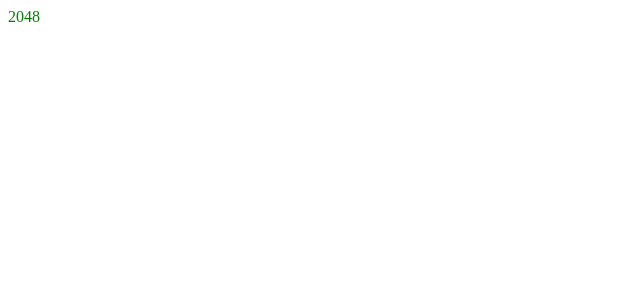
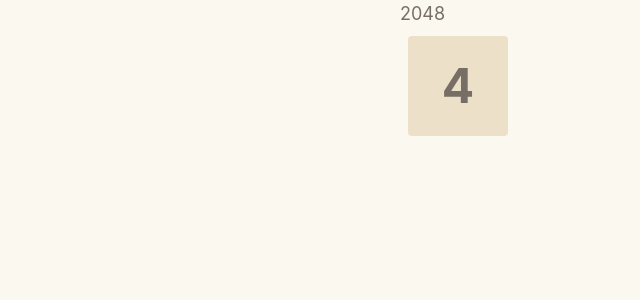
Before and after one commit to thibault-barrat/2048, a React (Create React App) app: page / in a window 1280 px wide. Shown: the top 300 px of the page, without its empty margins (0-640 px from the left). Built offline with nearby package versions, Linux system fonts and the light colour scheme.

Commit message:
create Tile component

```diff
--- a/src/App.module.scss
+++ b/src/App.module.scss
@@ -1,3 +1,20 @@
+@use '../src/styles/vars';
+
 .app {
-  color: green;
+  max-width: vars.$pixel-size * 60;
+  margin: vars.$pixel-size * 0 auto;
+
+  .header {
+    display: flex;
+    width: 100%;
+
+    > div {
+      flex: 1;
+    }
+
+    .button {
+      float: right;
+      margin: vars.$pixel-size * 3.25 vars.$pixel-size * 0;
+    }
+  }
 }
--- a/src/App.tsx
+++ b/src/App.tsx
@@ -1,12 +1,14 @@
 import React from 'react';
 import styles from './App.module.scss';
+import Tile from './components/Tile';
 
 function App() {
   return (
     <div className={styles.app}>
-      <header className="App-header">
+      <header className={styles.header}>
        2048
       </header>
+      <Tile value={4} position={[0, 0]} zIndex={0}/>
     </div>
   );
 }
--- /dev/null
+++ b/src/components/Tile/Tile.module.scss
@@ -0,0 +1,100 @@
+@use '../../styles/vars';
+
+.tile {
+  position: absolute;
+  width: vars.$pixel-size * 12.5;
+  height: vars.$pixel-size * 12.5;
+  margin: vars.$pixel-size * 1;
+  border-radius: vars.$pixel-size * 0.5;
+  background-color: #eee4da;
+  color: #776e65;
+  font-weight: bold;
+  text-align: center;
+  font-size: vars.$pixel-size * 6;
+  line-height: 2.1;
+  transition-property: left, top, transform;
+  transition-duration: 250ms, 250ms, 100ms;
+  transform: scale(1);
+
+  /* -=-=-=- START OF TEXT SIZE -=-=-=- */
+  &-128,
+  &-256,
+  &-512 {
+    font-size: vars.$pixel-size * 5.5;
+    line-height: 2.28;
+  }
+
+  &-1024,
+  &-2048 {
+    font-size: vars.$pixel-size * 4;
+    line-height: 3.18;
+  }
+  /* -=-=-=-= END OF TEXT SIZE =-=-=-=- */
+
+  &-2 {
+    background: #eee4da;
+    box-shadow: 0 0 30px 10px rgba(243, 215, 116, 0),
+      inset 0 0 0 1px rgba(255, 255, 255, 0);
+  }
+
+  &-4 {
+    background: #ede0c8;
+    box-shadow: 0 0 30px 10px rgba(243, 215, 116, 0),
+      inset 0 0 0 1px rgba(255, 255, 255, 0);
+  }
+
+  &-8 {
+    color: #f9f6f2;
+    background: #f2b179;
+  }
+
+  &-16 {
+    color: #f9f6f2;
+    background: #f59563;
+  }
+
+  &-32 {
+    color: #f9f6f2;
+    background: #f67c5f;
+  }
+
+  &-64 {
+    color: #f9f6f2;
+    background: #f65e3b;
+  }
+
+  &-128 {
+    color: #f9f6f2;
+    background: #edcf72;
+    box-shadow: 0 0 30px 10px rgba(243, 215, 116, 0.2381),
+      inset 0 0 0 1px rgba(255, 255, 255, 0.14286);
+  }
+
+  &-256 {
+    color: #f9f6f2;
+    background: #edcc61;
+    box-shadow: 0 0 30px 10px rgba(243, 215, 116, 0.31746),
+      inset 0 0 0 1px rgba(255, 255, 255, 0.19048);
+  }
+
+  &-512 {
+    color: #f9f6f2;
+    background: #edc850;
+    box-shadow: 0 0 30px 10px rgba(243, 215, 116, 0.39683),
+      inset 0 0 0 1px rgba(255, 255, 255, 0.2381);
+  }
+
+  &-1024 {
+    color: #f9f6f2;
+    background: #edc53f;
+    box-shadow: 0 0 30px 10px rgba(243, 215, 116, 0.47619),
+      inset 0 0 0 1px rgba(255, 255, 255, 0.28571);
+  }
+
+  &-2048 {
+    color: #f9f6f2;
+    background: #edc22e;
+    box-shadow: 0 0 30px 10px rgba(243, 215, 116, 0.55556),
+      inset 0 0 0 1px rgba(255, 255, 255, 0.33333);
+  }
+}
--- /dev/null
+++ b/src/components/Tile/index.tsx
@@ -0,0 +1,63 @@
+import React, { useState, useEffect } from 'react';
+import { usePrevProps } from '../../hooks/usePrevProps';
+import styles from './Tile.module.scss';
+
+type Props = {
+  // tile value - 2, 4, 8, 16, 32, ..., 2048.
+  value: number;
+  // an array containing the x and y index on the board.
+  position: [number, number];
+  // the order of tile on the tile stack.
+  zIndex: number;
+}
+
+const Tile = ({ value, position, zIndex }: Props) => {
+  // retieves board properties
+  //const [containerWidth, tileCount] = useBoard();
+  //  state required to animate the highlight
+  const [scale, setScale] = useState(1);
+
+  // the previous value (prop) - it is undefined if it is a new tile.
+  const previousValue = usePrevProps<number>(value);
+
+  // if it is a new tile...
+  const isNew = previousValue === undefined;
+  // ...or its value has changed...
+  const hasChanged = previousValue !== value;
+  // ... then the tile should be highlighted.
+  const shallHighlight = isNew || hasChanged;
+
+  // useEffect will decide if highlight should be triggered.
+  useEffect(() => {
+    if (shallHighlight) {
+      setScale(1.1);
+      setTimeout(() => setScale(1), 100);
+    }
+  }, [shallHighlight, scale]);
+
+  /**
+   * Converts tile position from array index to pixels.
+   */
+  // const positionToPixels = (position: number) => {
+  //   return (position / tileCount) * (containerWidth as number);
+  // };
+
+  // all animations come from CSS transition, and we pass them as styles
+  const style = {
+    // top: positionToPixels(position[1]),
+    // left: positionToPixels(position[0]),
+    transform: `scale(${scale})`,
+    zIndex,
+  };
+
+  return (
+    <div
+      className={`${styles.tile} ${styles[`tile-${value}`]}`}
+      style={style}
+    >
+      {value}
+    </div>
+  );
+};
+
+export default Tile;
--- /dev/null
+++ b/src/components/Tile/models/Tile.ts
@@ -0,0 +1,6 @@
+export type TileMeta = {
+  id: number;
+  position: [number, number];
+  value: number;
+  mergeWith?: number;
+};
--- /dev/null
+++ b/src/hooks/usePrevProps.ts
@@ -0,0 +1,18 @@
+import { useEffect, useRef } from "react";
+
+/**
+ * `usePrevProps` stores the previous value of the prop.
+ *
+ * @link https://blog.logrocket.com/how-to-get-previous-props-state-with-react-hooks/
+ * @param {K} value
+ * @returns {K | undefined}
+ */
+export const usePrevProps = <K = any>(value: K) => {
+  const ref = useRef<K>();
+
+  useEffect(() => {
+    ref.current = value;
+  });
+
+  return ref.current;
+};
--- a/src/index.tsx
+++ b/src/index.tsx
@@ -1,6 +1,7 @@
 import React from 'react';
 import ReactDOM from 'react-dom';
 import App from './App';
+import '../src/styles/style.scss';
 import reportWebVitals from './reportWebVitals';
 
 ReactDOM.render(
--- /dev/null
+++ b/src/styles/_vars.scss
@@ -0,0 +1 @@
+$pixel-size: 8px;
--- /dev/null
+++ b/src/styles/style.scss
@@ -0,0 +1,27 @@
+@use "./_vars";
+
+body {
+  margin: 0;
+  font-family: -apple-system, BlinkMacSystemFont, "Segoe UI", "Roboto", "Oxygen",
+    "Ubuntu", "Cantarell", "Fira Sans", "Droid Sans", "Helvetica Neue",
+    sans-serif;
+  -webkit-font-smoothing: antialiased;
+  -moz-osx-font-smoothing: grayscale;
+  background: #faf8ef;
+  color: #776e65;
+  font-size: vars.$pixel-size * 2.25;
+  line-height: vars.$pixel-size * 3.5;
+}
+
+h1 {
+  font-size: 4.5 * vars.$pixel-size;
+  line-height: 5.75 * vars.$pixel-size;
+}
+
+a {
+  color: #776e65;
+
+  &:hover {
+    text-decoration: none;
+  }
+}
```
Also changed, not shown: src/components/Board/index.tsx (added, +10 -0 lines), src/components/Board/Board.module.scss (added).
